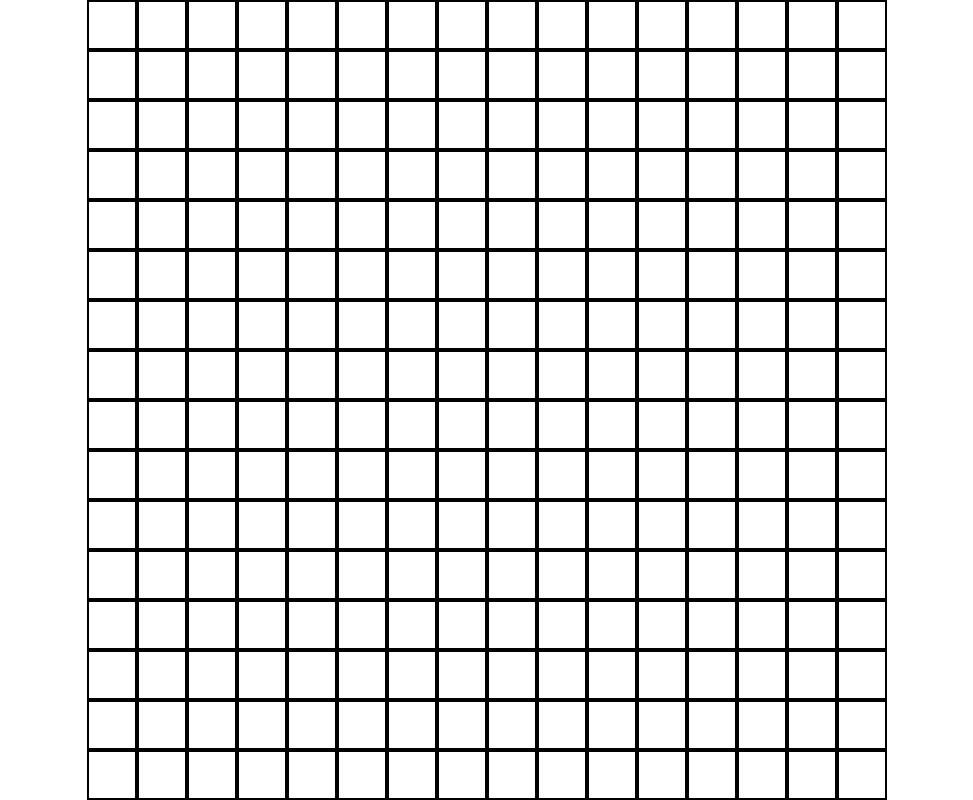
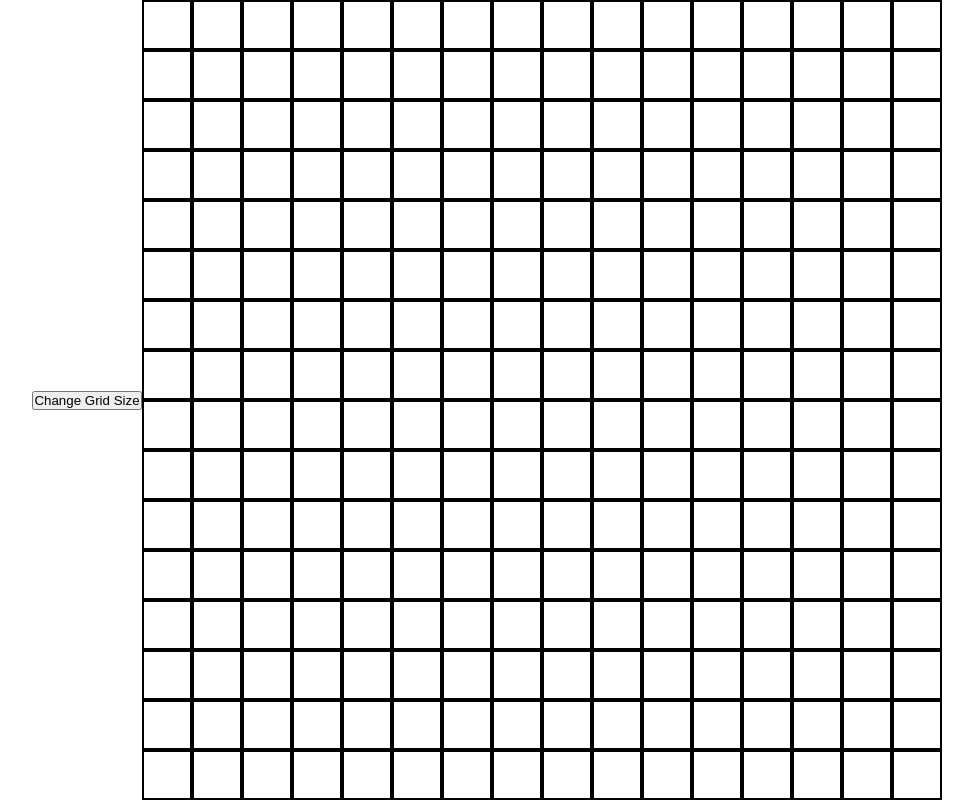
Before and after one commit to SHOIYAN/odin-Etch_a_Sketch, a plain HTML site: page index.html in a window 1280 px wide. Shown: the whole page, without its empty margins (153-1126 px from the left). Drawn offline with Linux system fonts and the light colour scheme.

Commit message:
feat: add Change Grid Size button

```diff
--- a/index.html
+++ b/index.html
@@ -8,7 +8,7 @@
     <title>Etch-a-Sketch</title>
 </head>
 <body>
+    <button>Change Grid Size</button>
     <div class="container"></div>
-
 </body>
 </html>
```
